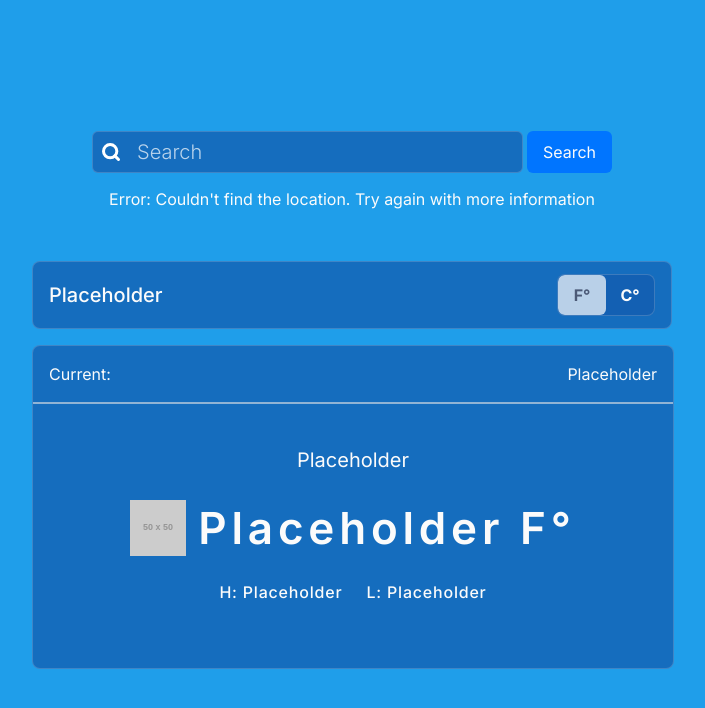
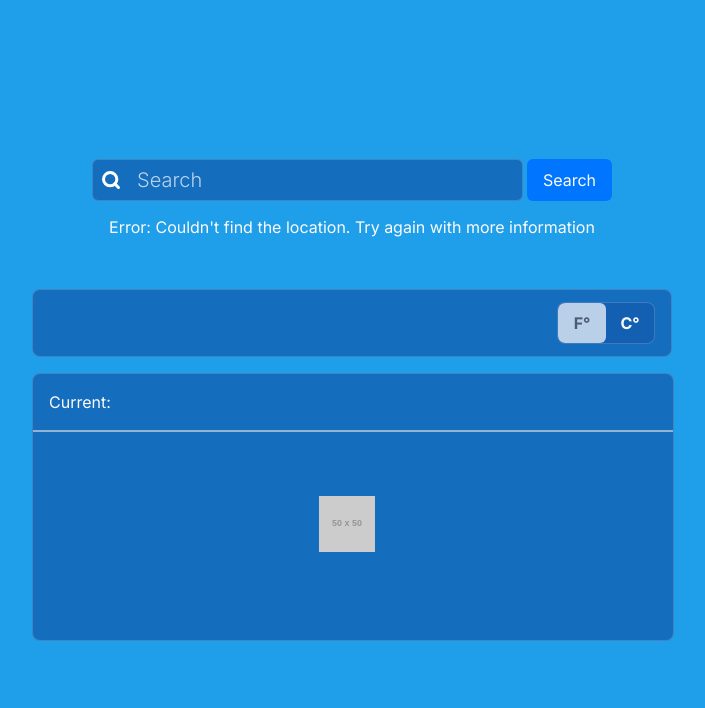
Before and after one commit to Ulrics/weather-site, a plain HTML site: page index.html in a window 1280 px wide. Shown: the whole page, without its empty margins (288-993 px from the left). Drawn offline with Linux system fonts and the light colour scheme; no server answers; placeholder pictures from the web are drawn by us.

Commit message:
Deployment commit

```diff
--- a/index.html
+++ b/index.html
@@ -19,7 +19,7 @@
         </div>
         <div class="info-container">
             <div class="location-container">
-                <h3 id="locationTitle">Placeholder</h3>
+                <h3 id="locationTitle"></h3>
                 <div class="temp-switch">
                     <div class="switch-selected" id="farenheit">F°</div>
                     <div class="switch-unselected" id="celsius">C°</div>
@@ -28,18 +28,18 @@
             <div class="current-temp-container">
                 <div class="current-header">
                     <div class="text-16px">Current:</div>
-                    <div class="text-16px" id="timestamp">Placeholder</div>
+                    <div class="text-16px" id="timestamp"></div>
                 </div>
                 <div class="divider"></div>
                 <div class="current-tempinfo-container">
-                    <div class="text-20px" id="currentTempDescrip">Placeholder</div>
+                    <div class="text-20px" id="currentTempDescrip"></div>
                     <div class="current-temp-icon-container">
                         <img src="https://via.placeholder.com/50" alt="current weather Icon" class="current-temp-icon" id="currentTempIcon">
-                        <div class="current-temp-label" id="currentTemp">Placeholder F°</div>
+                        <div class="current-temp-label" id="currentTemp"></div>
                     </div>
                     <div class="high-low-container">
-                        <div class="medium-20px" id="highTemp">H: Placeholder</div>
-                        <div class="medium-20px" id="lowTemp">L: Placeholder</div>
+                        <div class="medium-20px" id="highTemp"></div>
+                        <div class="medium-20px" id="lowTemp"></div>
                     </div>
                 </div>
             </div>
```
